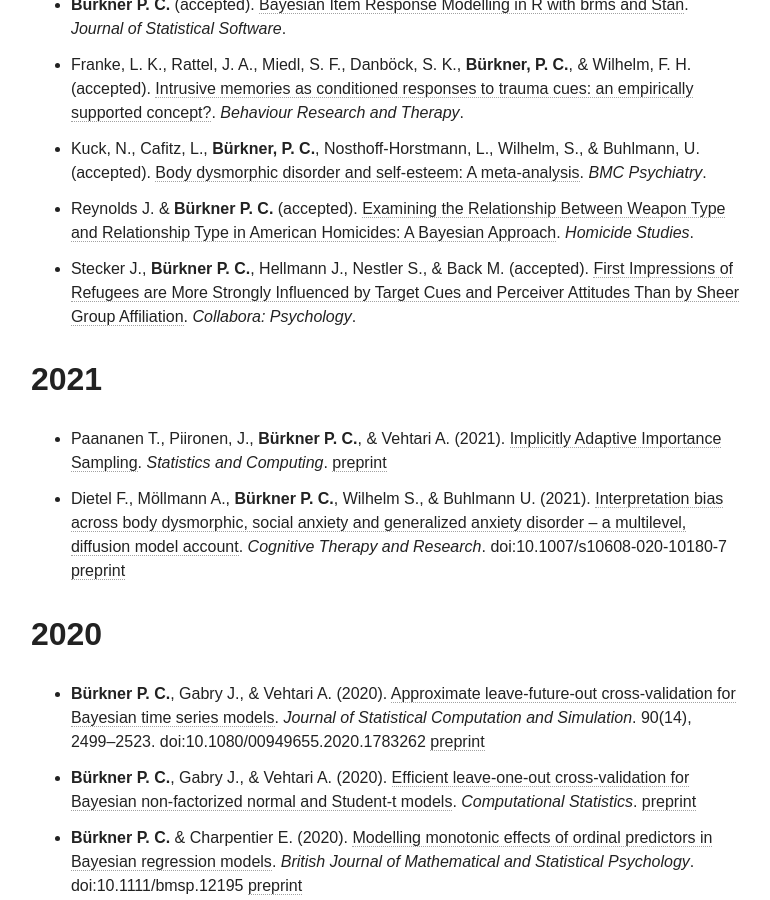
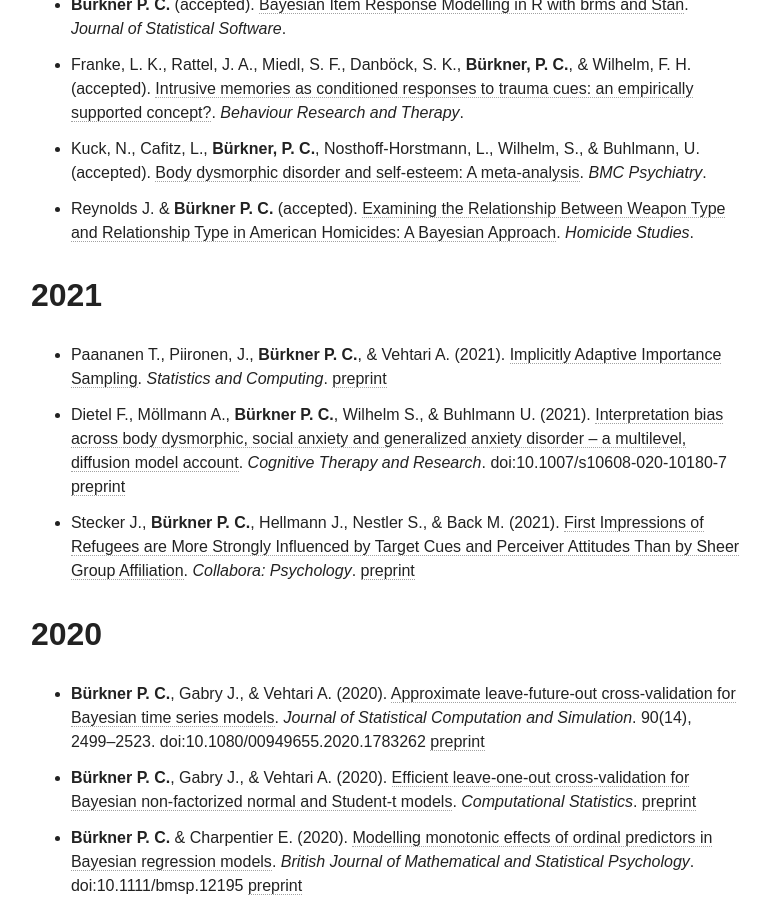
Before and after one commit to paul-buerkner/paul-buerkner.github.io, a Jekyll site: the page built from publications/index.md, in a window 1280 px wide and 900 px high, scrolled down 1820 px. Shown: the whole window, without its empty margins (255-1025 px from the left). Built offline with Jekyll 4.4.1, drawn with Linux system fonts in a browser that asks for light colours; nearby versions of some CDN libraries.

Commit message:
move paper to 'published'

```diff
--- a/publications/index.md
+++ b/publications/index.md
@@ -30,13 +30,13 @@
 * Franke, L. K., Rattel, J. A., Miedl, S. F., Danböck, S. K., **Bürkner, P. C.**, & Wilhelm, F. H. (accepted). [Intrusive memories as conditioned responses to trauma cues: an empirically supported concept?](https://psyarxiv.com/t5h97/). *Behaviour Research and Therapy*.
 * Kuck, N., Cafitz, L., **Bürkner, P. C.**, Nosthoff-Horstmann, L., Wilhelm, S., & Buhlmann, U. (accepted). [Body dysmorphic disorder and self-esteem: A meta-analysis](https://psyarxiv.com/5g32t/). *BMC Psychiatry*.
 * Reynolds J. & **Bürkner P. C.** (accepted). [Examining the Relationship Between Weapon Type and Relationship Type in American Homicides: A Bayesian Approach](https://psyarxiv.com/tf7je/). *Homicide Studies*.
-* Stecker J., **Bürkner P. C.**, Hellmann J., Nestler S., & Back M. (accepted). [First Impressions of Refugees are More Strongly Influenced by Target Cues and Perceiver Attitudes Than by Sheer Group Affiliation](https://psyarxiv.com/wt6kr). *Collabora: Psychology*.
 
 ## 2021
 
 * Paananen T., Piironen, J., **Bürkner P. C.**, & Vehtari A. (2021). [Implicitly Adaptive Importance Sampling](https://link.springer.com/article/10.1007%2Fs11222-020-09982-2). *Statistics and Computing*. [preprint](http://arxiv.org/abs/1906.08850)
 * Dietel F., Möllmann A., **Bürkner P. C.**, Wilhelm S., & Buhlmann U. (2021). [Interpretation bias across body dysmorphic, social anxiety and generalized anxiety disorder – a multilevel, diffusion model account](https://doi.org/10.1007/s10608-020-10180-7). *Cognitive Therapy and Research*.
 doi:10.1007/s10608-020-10180-7 [preprint](https://psyarxiv.com/3hnpu/)
+* Stecker J., **Bürkner P. C.**, Hellmann J., Nestler S., & Back M. (2021). [First Impressions of Refugees are More Strongly Influenced by Target Cues and Perceiver Attitudes Than by Sheer Group Affiliation](https://doi.org/10.1525/collabra.22160). *Collabora: Psychology*. [preprint](https://psyarxiv.com/wt6kr)
 
 ## 2020
 
```
